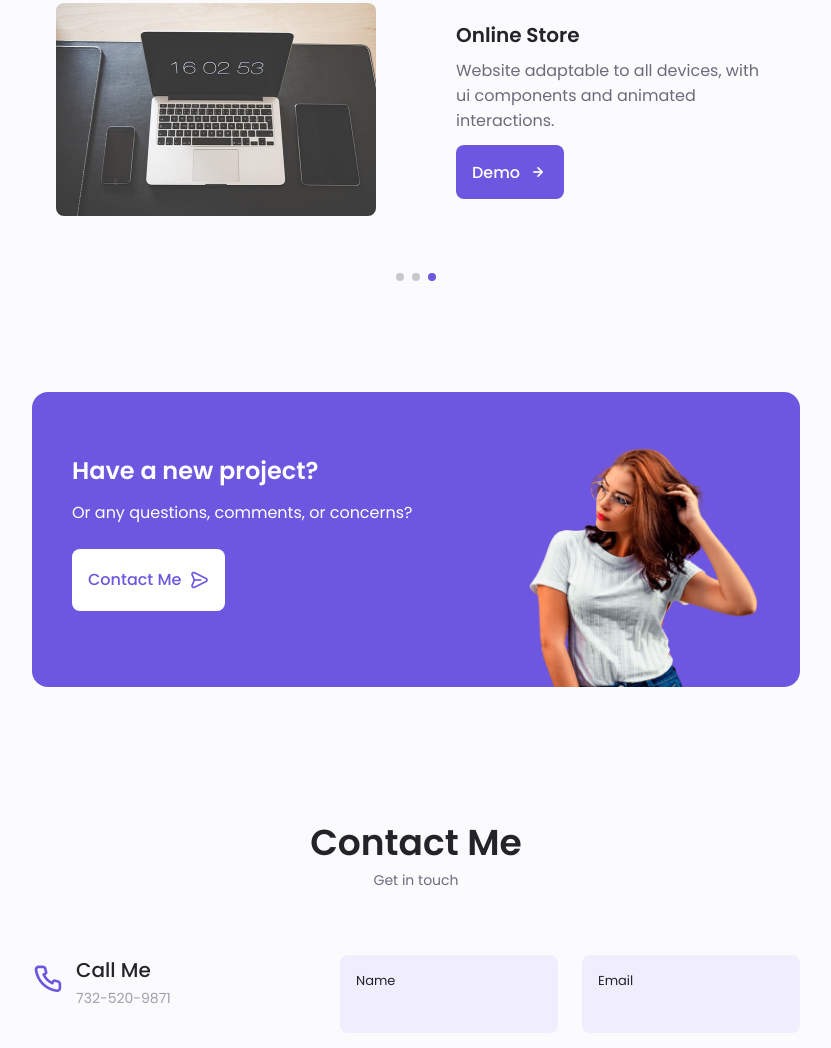
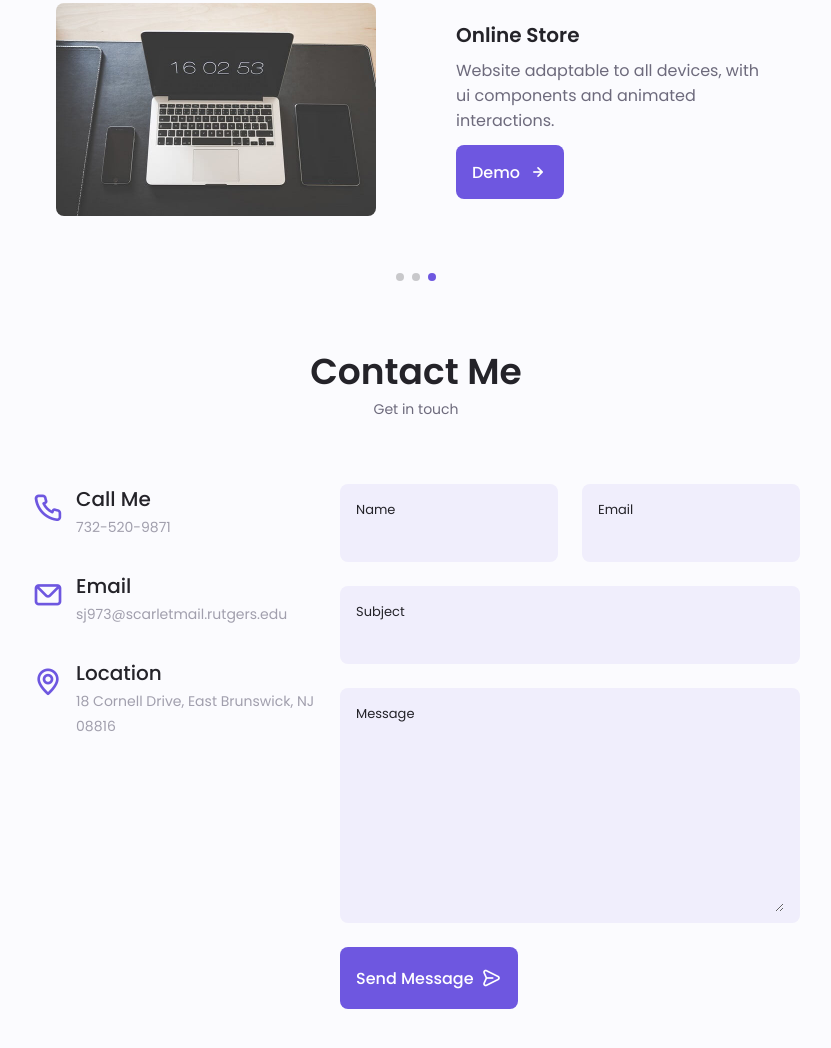
Before and after one commit to SarthakJain2/Responsive-Portfolio-Website, a website: page index.html in a window 1280 px wide. Shown: the part 3553-4601 px from the top of the page, without its empty margins (224-1055 px from the left). Drawn offline with nearby package versions, Linux system fonts and the light colour scheme.

Commit message:
Fixed ReadME and removed project

```diff
--- a/assets/css/styles.css
+++ b/assets/css/styles.css
@@ -823,7 +823,7 @@ font-size: var(--h1-font-size);
 
 
 /*================= PROJECT IN MIND ==================*/
-.project{
+/* .project{
     text-align: center;
 }
 
@@ -849,7 +849,7 @@ font-size: var(--h1-font-size);
 .project__img{
     width: 232px;
     justify-self: center;
-}
+} */
 
 
 
--- a/index.html
+++ b/index.html
@@ -710,7 +710,7 @@
         </section>
 
         <!--===================== PROJECT IN MIND =======================-->
-        <section class="project section">
+        <!-- <section class="project section">
             <div class="project__bg">
                 <div class="project__container container grid">
                     <div class="project__data">
@@ -725,7 +725,7 @@
                     <img src="assets/img/project.png" alt="" class="project__img">
                 </div>
             </div>
-        </section>
+        </section> -->
         <!--===================== TESTIMONIAL =======================-->
 
         <!-- <section class="testimonial section">
```
Also changed, not shown: README.md.
